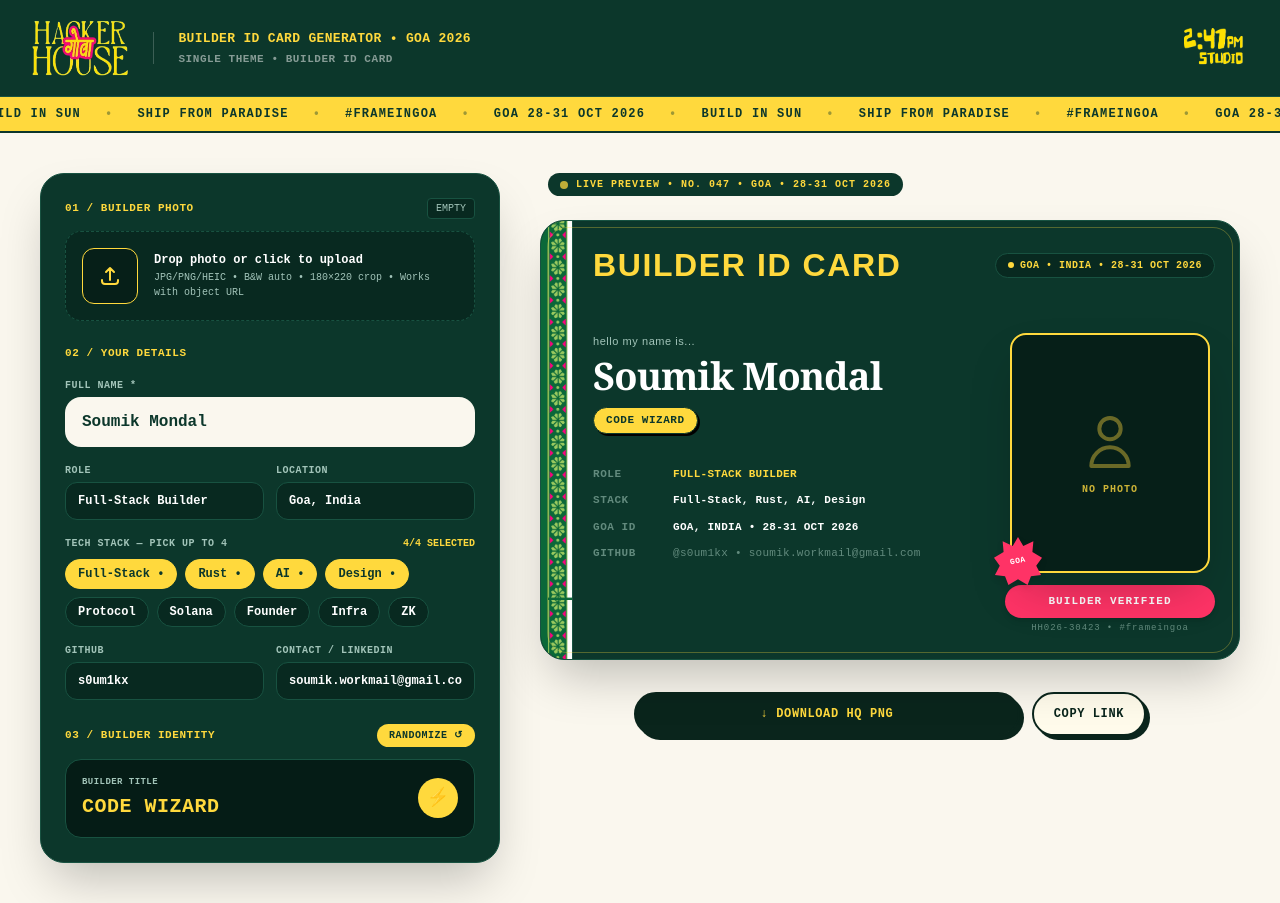
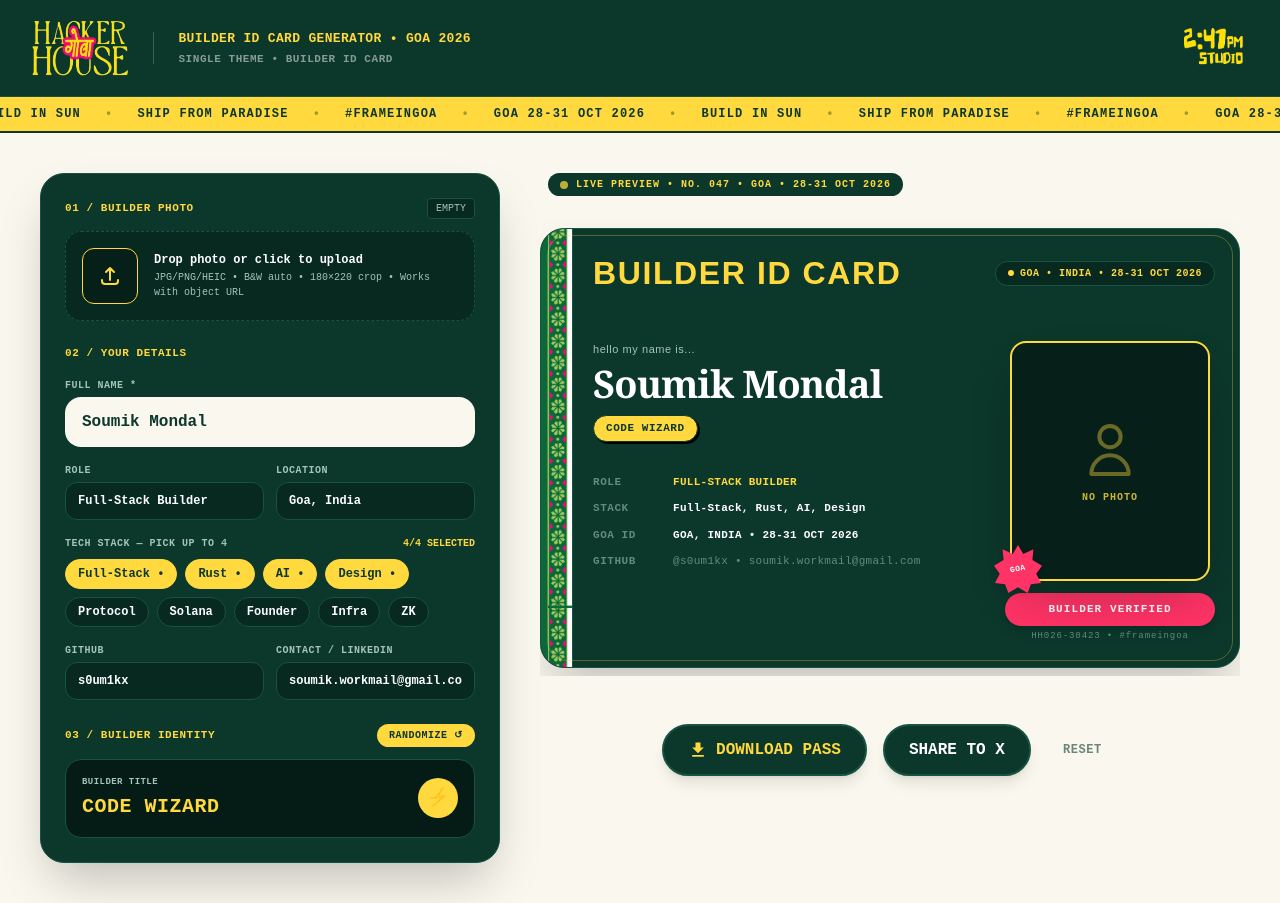
Before and after one commit to s0um1kx/hh-goa-id-builder, a React (Vite) app: page / in a window 1280 px wide. Built offline with nearby package versions, Linux system fonts and the light colour scheme; the HTML template or start-up script is replaced by a standard one.

Commit message:
shareable buttons working

```diff
--- a/src/App.jsx
+++ b/src/App.jsx
@@ -1,4 +1,5 @@
-import React, { useState } from 'react';
+import React, { useState, useRef } from 'react';
+import { toPng } from 'html-to-image';
 import Controls from './components/Controls';
 import IDCard from './components/IDCard';
 import ShareActions from './components/ShareActions';
@@ -6,7 +7,10 @@ import logoImg from './assets/logo-background-remove.png';
 import studioImg from './assets/studio-bg remove.png';
 
 export default function App() {
-  const [formData, setFormData] = useState({
+  const cardRef = useRef(null);
+  const [isDownloading, setIsDownloading] = useState(false);
+
+  const initialFormData = {
     fullName: 'Soumik Mondal',
     role: 'Full-Stack Builder',
     location: 'Goa, India',
@@ -15,11 +19,16 @@ export default function App() {
     linkedin: 'soumik.workmail@gmail.com',
     builderTitle: 'CODE WIZARD',
     photoUrl: null,
-  });
+  };
+
+  const [formData, setFormData] = useState(initialFormData);
 
   const handleImageUpload = (e) => {
-    const file = e.target.files[0];
+    const file = e.target.files?.[0];
     if (file) {
+      if (formData.photoUrl && formData.photoUrl.startsWith('blob:')) {
+        URL.revokeObjectURL(formData.photoUrl);
+      }
       setFormData((prev) => ({
         ...prev,
         photoUrl: URL.createObjectURL(file),
@@ -27,8 +36,61 @@ export default function App() {
     }
   };
 
-  const handleDownload = () => {
-    alert('Generating HQ PNG export...');
+  const handleDownload = async () => {
+    if (!cardRef.current) {
+      alert('Card reference not found. Please try again.');
+      return;
+    }
+
+    setIsDownloading(true);
+
+    try {
+      // Temporarily remove 3D perspective/tilt to capture flat canvas
+      const originalTransform = cardRef.current.style.transform;
+      cardRef.current.style.transform = 'none';
+
+      // Small delay to ensure browser repaints without transform
+      await new Promise((resolve) => setTimeout(resolve, 50));
+
+      const dataUrl = await toPng(cardRef.current, {
+        quality: 1.0,
+        pixelRatio: 2,
+        cacheBust: true,
+      });
+
+      // Restore original 3D tilt
+      cardRef.current.style.transform = originalTransform;
+
+      // Create download trigger link
+      const link = document.createElement('a');
+      link.download = `${formData.fullName.toLowerCase().replace(/\s+/g, '-')}-builder-pass.png`;
+      link.href = dataUrl;
+      link.click();
+    } catch (err) {
+      console.error('Failed to export ID Card image:', err);
+      alert('Failed to generate PNG download. Ensure html-to-image is installed (`npm install html-to-image`).');
+    } finally {
+      setIsDownloading(false);
+    }
+  };
+
+  const handleShareX = () => {
+    const text = encodeURIComponent(
+      `Just generated my Builder Pass for Hacker House Goa 2026! Check it out ⚡ #frameingoa`
+    );
+    const url = encodeURIComponent(window.location.href);
+    window.open(
+      `https://x.com/intent/post?text=${text}&url=${url}`,
+      '_blank',
+      'noopener,noreferrer'
+    );
+  };
+
+  const handleReset = () => {
+    if (formData.photoUrl && formData.photoUrl.startsWith('blob:')) {
+      URL.revokeObjectURL(formData.photoUrl);
+    }
+    setFormData(initialFormData);
   };
 
   const tickerItems = [
@@ -111,7 +173,7 @@ export default function App() {
         />
 
         {/* Right Preview Section */}
-        <div className="flex flex-col items-center space-y-6 sticky top-6">
+        <div className="flex flex-col items-center space-y-6 sticky top-6 w-full">
           <div className="w-full flex justify-start items-center px-2 max-w-175">
             <div className="bg-[#0C372B] text-[#FFD93D] text-[10px] font-bold px-3 py-1 rounded-full uppercase tracking-widest flex items-center gap-2">
               <span className="w-2 h-2 rounded-full bg-[#FFD93D] animate-pulse" />
@@ -119,9 +181,16 @@ export default function App() {
             </div>
           </div>
 
-          <IDCard formData={formData} />
+          <div className="w-full flex justify-center overflow-x-auto py-2">
+            <IDCard ref={cardRef} formData={formData} />
+          </div>
 
-          <ShareActions onDownload={handleDownload} />
+          <ShareActions
+            onDownload={handleDownload}
+            onShareX={handleShareX}
+            onReset={handleReset}
+            isDownloading={isDownloading}
+          />
         </div>
       </main>
     </div>
--- a/src/components/IDCard.jsx
+++ b/src/components/IDCard.jsx
@@ -1,7 +1,13 @@
-import React, { useRef, useState } from 'react';
+import React, { useRef, useState, forwardRef, useImperativeHandle } from 'react';
 
-export default function IDCard({ formData }) {
+// Use new URL to safely reference static assets without crashing Vite import analysis
+const borderPattern = new URL('../assets/border-pattern.png', import.meta.url).href;
+
+const IDCard = forwardRef(({ formData }, ref) => {
   const cardRef = useRef(null);
+
+  useImperativeHandle(ref, () => cardRef.current);
+
   const [tiltStyle, setTiltStyle] = useState({
     transform: 'perspective(1200px) rotateX(0deg) rotateY(0deg)',
     transition: 'transform 0.5s cubic-bezier(0.03, 0.98, 0.52, 0.99)',
@@ -47,7 +53,7 @@ export default function IDCard({ formData }) {
       <div
         className="absolute left-0 top-0 bottom-0 w-8 bg-[#082920] border-r border-[#185241] z-10 overflow-hidden"
         style={{
-          backgroundImage: `url('/assets/border-pattern.png')`,
+          backgroundImage: `url(${borderPattern})`,
           backgroundRepeat: 'repeat-y',
           backgroundPosition: 'top center',
           backgroundSize: '100% auto',
@@ -128,7 +134,7 @@ export default function IDCard({ formData }) {
             </div>
           </div>
 
-          {/* Right Column: Large Photo Card + Sticker + Builder Verified Button */}
+          {/* Right Column: Photo Card */}
           <div className="flex flex-col items-center shrink-0">
             <div className="relative w-50 h-60">
               <div className="w-full h-full bg-[#061F18] rounded-2xl border-2 border-[#FFD93D] overflow-hidden relative shadow-2xl flex items-center justify-center">
@@ -145,7 +151,6 @@ export default function IDCard({ formData }) {
                       fill="none"
                       stroke="currentColor"
                       viewBox="0 0 24 24"
-                      xmlns="http://www.w3.org/2000/svg"
                     >
                       <path
                         strokeLinecap="round"
@@ -182,7 +187,6 @@ export default function IDCard({ formData }) {
               </div>
             </div>
 
-            {/* Pink BUILDER VERIFIED Button */}
             <button className="w-full mt-3 bg-[#FF3366] text-white text-[11px] font-black py-2 rounded-full uppercase tracking-widest shadow-md text-center">
               BUILDER VERIFIED
             </button>
@@ -194,4 +198,6 @@ export default function IDCard({ formData }) {
       </div>
     </div>
   );
-}
+});
+
+export default IDCard;
--- a/src/components/ShareActions.jsx
+++ b/src/components/ShareActions.jsx
@@ -1,22 +1,36 @@
 import React from 'react';
 
-export default function ShareActions({ onDownload }) {
+export default function ShareActions({ onDownload, onShareX, onReset, isDownloading }) {
   return (
-    <div className="flex items-center justify-center gap-3 w-full max-w-lg pt-2 font-mono">
+    <div className="flex flex-wrap items-center justify-center gap-4 mt-6">
       <button
         onClick={onDownload}
-        className="flex-1 bg-[#0A251C] text-[#FFD93D] hover:bg-[#12382b] border-2 border-[#0A251C] font-black py-3 px-6 rounded-full shadow-[4px_4px_0px_0px_#0A251C] transition-all hover:-translate-y-0.5 hover:shadow-[5px_5px_0px_0px_#0A251C] active:translate-x-0.5 active:translate-y-0.5 active:shadow-none uppercase text-xs tracking-wider flex items-center justify-center gap-2"
+        disabled={isDownloading}
+        className="bg-[#0C372B] hover:bg-[#082920] text-[#FFD93D] font-black px-6 py-3 rounded-full flex items-center gap-2 border-2 border-[#185241] shadow-lg transition-all active:scale-95 disabled:opacity-50"
       >
-        <span>↓</span> DOWNLOAD HQ PNG
+        <svg className="w-5 h-5 fill-current" viewBox="0 0 24 24">
+          <path d="M19 9h-4V3H9v6H5l7 7 7-7zM5 18v2h14v-2H5z" />
+        </svg>
+        <span>{isDownloading ? 'GENERATING...' : 'DOWNLOAD PASS'}</span>
       </button>
 
-      <button
-        type="button"
-        onClick={() => navigator.clipboard.writeText(window.location.href)}
-        className="bg-[#FFFBEB] text-[#0A251C] hover:bg-[#FFD93D] border-2 border-[#0A251C] font-black py-3 px-5 rounded-full shadow-[4px_4px_0px_0px_#0A251C] transition-all hover:-translate-y-0.5 hover:shadow-[5px_5px_0px_0px_#0A251C] active:translate-x-0.5 active:translate-y-0.5 active:shadow-none uppercase text-xs tracking-wider shrink-0"
-      >
-        COPY LINK
-      </button>
+      {onShareX && (
+        <button
+          onClick={onShareX}
+          className="bg-[#0C372B] hover:bg-[#082920] text-white font-bold px-6 py-3 rounded-full border-2 border-[#185241] shadow-lg transition-all active:scale-95"
+        >
+          SHARE TO X
+        </button>
+      )}
+
+      {onReset && (
+        <button
+          onClick={onReset}
+          className="text-[#0C372B]/60 hover:text-[#0C372B] font-bold text-xs uppercase tracking-wider px-4 py-2"
+        >
+          RESET
+        </button>
+      )}
     </div>
   );
 }
```
Also changed, not shown: src/assets/border-pattern.png (renamed from public/assets/border-pattern.png).
